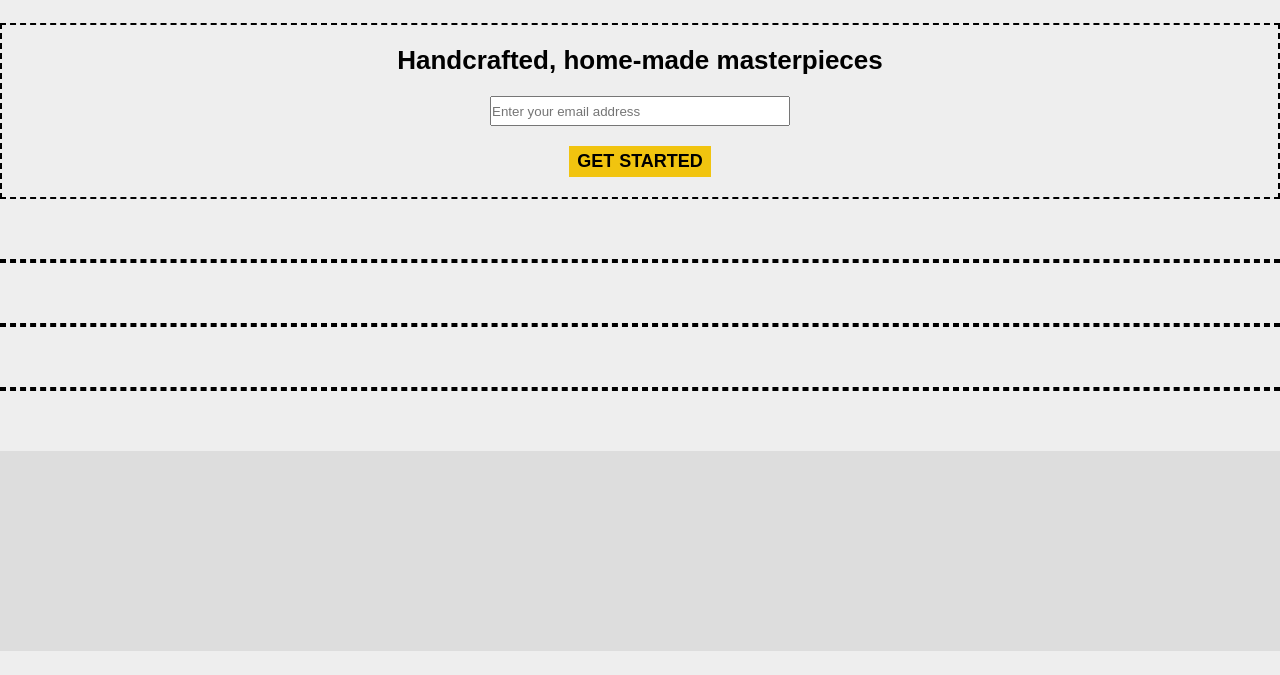
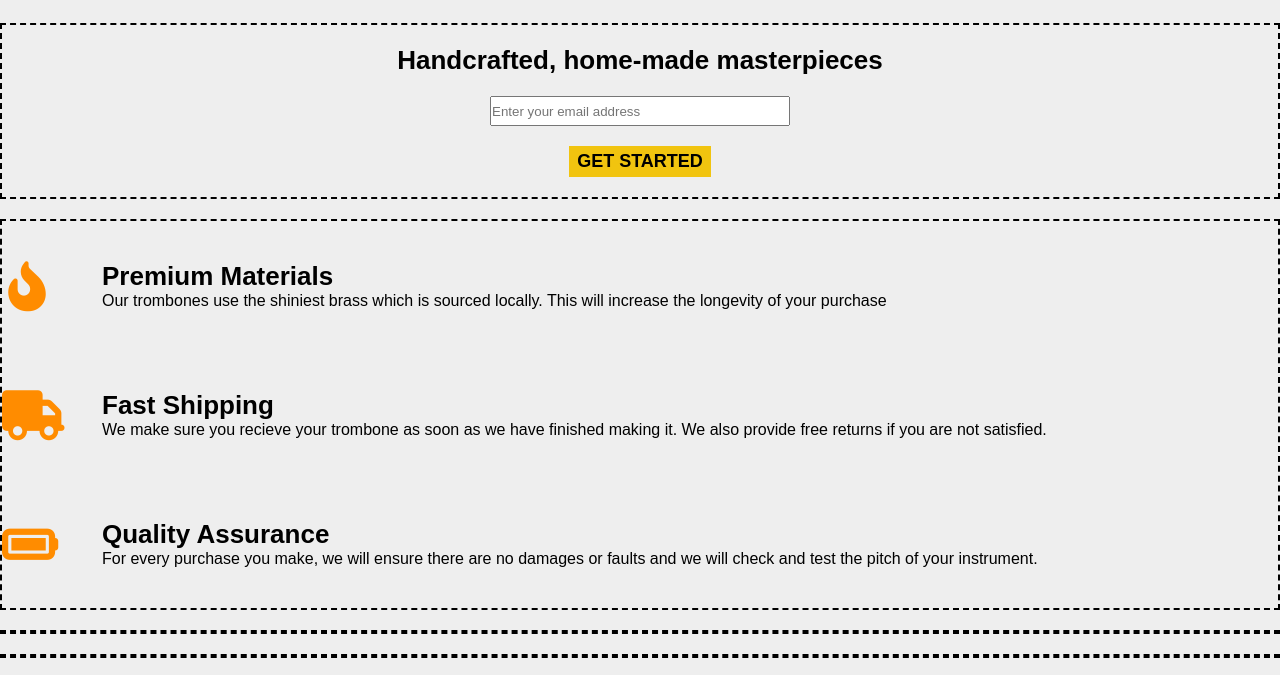
Before and after one commit to carloeusebi/freecodecamp-product_landing_page-certification, a plain HTML site: page index.html in a window 1280 px wide. Shown: the part 77-752 px from the top of the page. Drawn offline with Linux system fonts and the light colour scheme.

Commit message:
Completed #features section

```diff
--- a/index.html
+++ b/index.html
@@ -19,9 +19,9 @@
             <div class="hder-right db-border">
                 <nav id="nav-bar">
                     <ul class="flex">
-                        <li class="nav-link"><a href="#features">Features</a></li>
-                        <li class="nav-link"><a href="#how-it-works">How It Works</a></li>
-                        <li class="nav-link"><a href="#pricing">Pricing</a></li>
+                        <li><a class="nav-link" href="#features">Features</a></li>
+                        <li><a class="nav-link" href="#how-it-works">How It Works</a></li>
+                        <li><a class="nav-link" href="#pricing">Pricing</a></li>
                     </ul>
                 </nav>
             </div>
@@ -30,6 +30,8 @@
 
     <main class="debug">
         <div class="container">
+
+
             <section class="db-border" id="getting-started">
                 <h1>Handcrafted, home-made masterpieces</h1>
                 <form action="http://www.freecodecamp.com/email-submit" id="form">
@@ -37,8 +39,28 @@
                     <input type="submit" id="submit" value="GET STARTED">
                 </form>
             </section>
+
             <section class="db-border" id="features">
-
+                <ul>
+                    <li class="flame">
+                        <h2>Premium Materials</h2>
+                        <p>
+                            Our trombones use the shiniest brass which is sourced locally. This will increase the longevity of your purchase
+                        </p>
+                    </li>
+                    <li class="truck">
+                        <h2>Fast Shipping</h2>
+                        <p>
+                            We make sure you recieve your trombone as soon as we have finished making it. We also provide free returns if you are not satisfied.
+                        </p>
+                    </li>
+                    <li class="battery">
+                        <h2>Quality Assurance</h2>
+                        <p>
+                            For every purchase you make, we will ensure there are no damages or faults and we will check and test the pitch of your instrument.
+                        </p>
+                    </li>
+                </ul>
             </section>
 
             <section class="db-border" id="how-it-works">
--- a/styles/styles.css
+++ b/styles/styles.css
@@ -77,9 +77,10 @@ header ul.flex{
 /* main */
 
 main section{
-    margin-bottom: 3rem;
+    margin-bottom: 1rem;
 }
 
+/* #getting started */
 section#getting-started{
     text-align: center;
 }
@@ -105,6 +106,44 @@ section#getting-started{
     cursor: pointer;
 }
 
+/* #features */
+#features h2{
+    font-size: 1.3rem;
+}
+
+#features p{
+    font-size: .8rem;
+}
+
+#features li{
+    padding: 40px 0;
+}
+
+li::before{
+    display: inline-block;
+    text-rendering: auto;
+    -webkit-font-smoothing: antialiased;
+    font: var(--fa-font-solid);
+    color: darkorange;
+    float: left;
+    padding-right: 50px;
+    font-size: 2.5rem;
+    width: 50px;
+    text-align: center;
+}
+
+li.flame::before{
+    content: "\f7e4";
+}
+
+li.truck::before{
+    content: "\f0d1"
+}
+
+li.battery::before{
+    content:"\f240"
+}
+
 /* footer */
 footer{
     background-color: var(--fter-bg-color);
```
